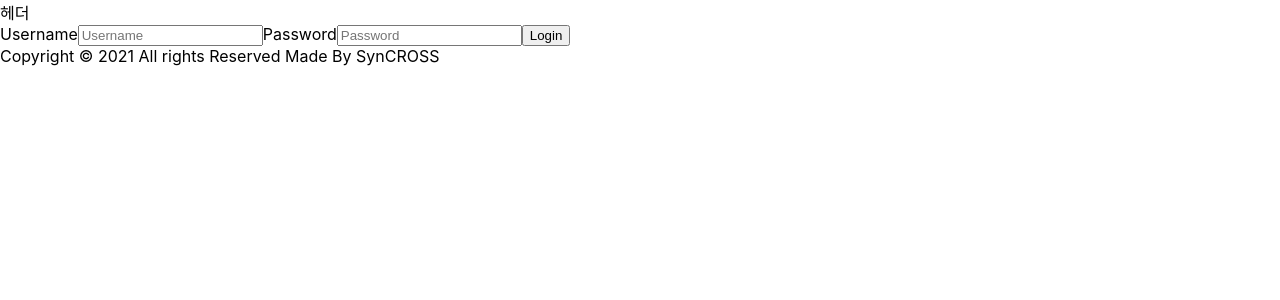
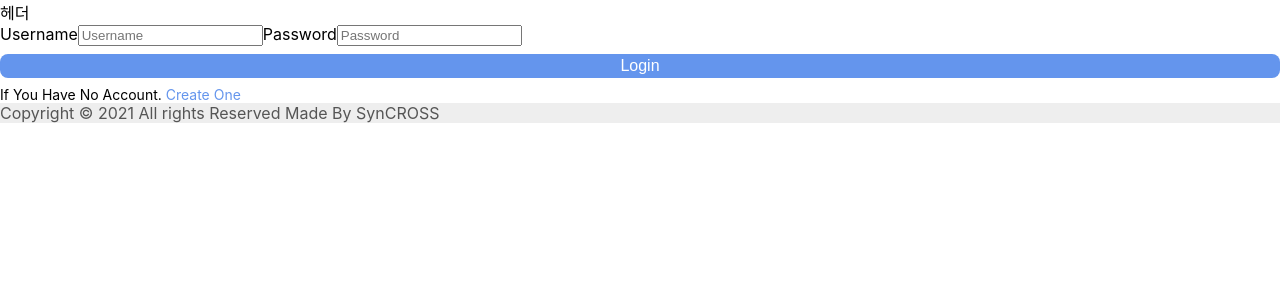
Before and after one commit to SynCROSS/book-manager-frontend, a Next.js app: page / in a window 1280 px wide. Shown: the top 300 px of the page. Built offline with nearby package versions, Linux system fonts and the light colour scheme.

Commit message:
Quick Login Page

```diff
--- a/components/Layout.tsx
+++ b/components/Layout.tsx
@@ -3,7 +3,10 @@ import Header from './common/Header';
 
 const Layout = ({ children }) => {
   return (
-    <div>
+    <div
+      className="flex jc-center ai-center flex-dir-col"
+      style={{ height: '100%' }}
+    >
       <Header />
       {children}
       <Footer />
--- a/components/auth/Login.tsx
+++ b/components/auth/Login.tsx
@@ -1,15 +1,39 @@
 import styled from 'styled-components';
 
-const LoginBlock = styled.div``;
+const LoginBlock = styled.div`
+  text-align: left;
+`;
+
+const LoginButton = styled.button`
+  width: 100%;
+  margin: 0.5rem auto;
+  padding: 0.2rem 0;
+  cursor: pointer;
+
+  font-size: 16px;
+  background-color: cornflowerblue;
+  border: none;
+  border-radius: 0.5rem;
+  color: #fff;
+`;
+
+const RegisterWriting = styled.p`
+  font-size: 14px;
+  margin: auto;
+`;
+const RegisterLink = styled.a`
+  color: cornflowerblue;
+`;
 
 const Login = ({ login }) => {
   return (
-    <LoginBlock>
+    <div style={{ margin: 'auto' }}>
+      <LoginBlock className="flex flex-dir-col">
         Username
         <input type="text" id="username" placeholder="Username" />
         Password
         <input type="password" id="password" placeholder="Password" />
-      <button
+        <LoginButton
           onClick={() =>
             login(
               document.getElementById('username').value,
@@ -18,8 +42,13 @@ const Login = ({ login }) => {
           }
         >
           Login
-      </button>
+        </LoginButton>
       </LoginBlock>
+      <RegisterWriting>
+        If You Have No Account.{' '}
+        <RegisterLink href="/Register">Create One</RegisterLink>
+      </RegisterWriting>
+    </div>
   );
 };
 
--- a/components/common/Footer.tsx
+++ b/components/common/Footer.tsx
@@ -1,7 +1,9 @@
 import styled from 'styled-components';
 
-const FooterBlock = styled.div`
+const FooterBlock = styled.footer`
   width: 100%;
+  background-color: #eee;
+  color: #555;
 `;
 
 const Footer = () => {
--- a/components/common/Header.tsx
+++ b/components/common/Header.tsx
@@ -1,6 +1,6 @@
 import styled from 'styled-components';
 
-const HeaderBlock = styled.div``;
+const HeaderBlock = styled.header``;
 
 const Header = () => {
   return <HeaderBlock>헤더</HeaderBlock>;
--- a/containers/auth/LoginContainer.tsx
+++ b/containers/auth/LoginContainer.tsx
@@ -8,20 +8,19 @@ const LoginContainer = () => {
         username,
         password,
       });
-      // if (response.status < 200 && response.status >= 300) {
-      //   // location.href = '/';
-      // }
-      console.log(response);
+      if (response.status < 200 && response.status >= 300) {
+        return null;
+      }
+      document.cookie = `Authentication=${response.data}; Max-Age=${
+        60 * 60 * 1000 * 24 * 2
+      }`;
+      console.log(JSON.parse(response.config.data).username);
     } catch (e) {
       console.error(e);
     }
   };
 
-  return (
-    <>
-      <Login login={login} />
-    </>
-  );
+  return <Login login={login} />;
 };
 
 export default LoginContainer;
```
Lines whose indentation alone changed are shown as unchanged.
